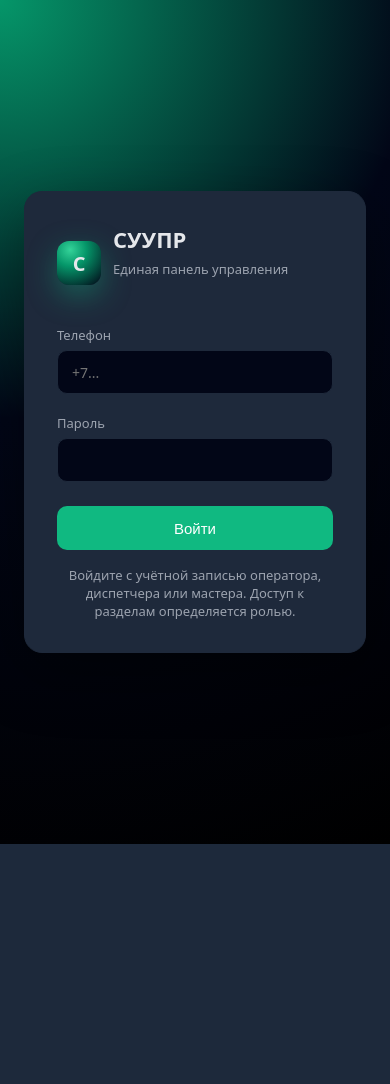
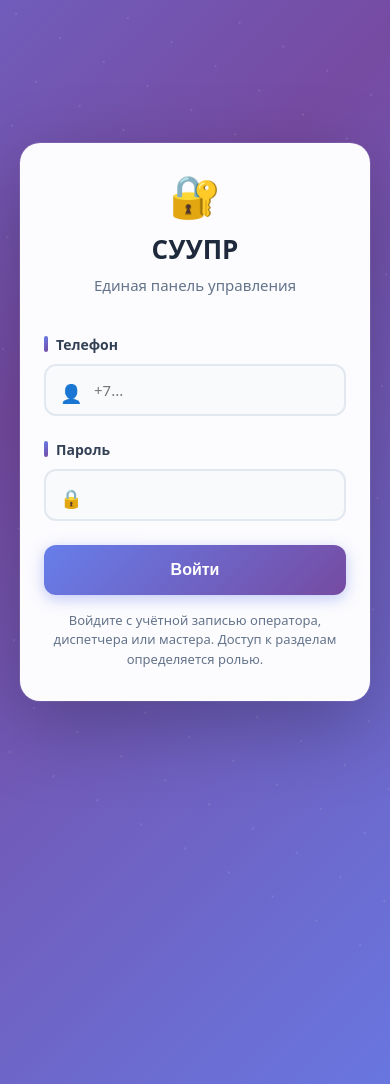
Before and after one commit to som1one/PromoutersWeb, a FastAPI app: page /admin/login in a window 390 px wide; the page is wider, and only the part inside the window is pictured. Shown: the top 1084 px of that part. Before the commit the page ends 844 px from the top of that part, so only its background shows below. Run offline with FastAPI, Linux system fonts and the light colour scheme; parts of the project's set-up code (start-up, migrations or seed data) failed here and were passed over.

Commit message:
style: restore PythonProject2 admin design

```diff
--- a/src/promouters/static/css/admin.css
+++ b/src/promouters/static/css/admin.css
@@ -1,12 +1,12 @@
 :root {
   --bg: #0f172a;
   --bg-soft: #020617;
-  --surface: #1e293b;
-  --surface-soft: #334155;
+  --surface: #020617;
+  --surface-soft: #020617;
   --border-subtle: #1e293b;
-  --accent: #10b981;
-  --accent-soft: rgba(16,185,129,0.12);
-  --accent-border: #059669;
+  --accent: #2563eb;
+  --accent-soft: rgba(37,99,235,0.12);
+  --accent-border: #1d4ed8;
   --text: #e5e7eb;
   --text-soft: #9ca3af;
   --danger: #ef4444;
@@ -22,7 +22,7 @@
 html, body { height: 100%; margin: 0; padding: 0; }
 body {
   font-family: system-ui, -apple-system, BlinkMacSystemFont, "Segoe UI", sans-serif;
-  background: radial-gradient(circle at top left, #059669 0, #020617 45%, #000 100%);
+  background: radial-gradient(circle at top left, #1d4ed8 0, #020617 45%, #000 100%);
   color: var(--text);
   -webkit-font-smoothing: antialiased;
 }
@@ -56,14 +56,14 @@ a:hover { text-decoration: underline; }
   width: 32px;
   height: 32px;
   border-radius: 12px;
-  background: radial-gradient(circle at 30% 20%, #34d399 0, #059669 35%, #020617 100%);
+  background: radial-gradient(circle at 30% 20%, #60a5fa 0, #1d4ed8 35%, #020617 100%);
   display: flex;
   align-items: center;
   justify-content: center;
   color: #e5e7eb;
   font-weight: 600;
   font-size: 17px;
-  box-shadow: 0 10px 30px rgba(16,185,129,0.4);
+  box-shadow: 0 10px 30px rgba(37,99,235,0.4);
 }
 .brand-title { display: flex; flex-direction: column; }
 .brand-title-main {
@@ -217,23 +231,45 @@ a:hover { text-decoration: underline; }
   cursor: pointer;
   text-decoration: none;
   transition: all 0.2s ease;
-  background: var(--accent);
+  background: linear-gradient(135deg, #2563eb 0%, #1d4ed8 100%);
   color: white;
+  position: relative;
+  overflow: hidden;
+  box-shadow: 0 4px 12px rgba(37,99,235,0.3);
 }
+.btn::before {
+  content: '';
+  position: absolute;
+  top: 50%;
+  left: 50%;
+  width: 0;
+  height: 0;
+  border-radius: 50%;
+  background: rgba(255,255,255,0.22);
+  transform: translate(-50%, -50%);
+  transition: width 0.3s, height 0.3s;
+}
+.btn:hover::before { width: 300px; height: 300px; }
+.btn > * { position: relative; z-index: 1; }
 .btn:hover {
-  background: var(--accent-border);
-  transform: translateY(-1px);
-  box-shadow: 0 4px 12px rgba(16,185,129,0.3);
+  background: linear-gradient(135deg, #2563eb 0%, #1d4ed8 100%);
+  transform: scale(1.02);
+  box-shadow: 0 4px 12px rgba(37,99,235,0.3);
   text-decoration: none;
   color: white;
 }
-.btn-primary { background: var(--info); }
-.btn-primary:hover { background: #2563eb; }
+.btn-primary { background: linear-gradient(135deg, #2563eb 0%, #1d4ed8 100%); }
+.btn-primary:hover { background: linear-gradient(135deg, #2563eb 0%, #1d4ed8 100%); }
 .btn-secondary { background: var(--surface-soft); color: var(--text); }
 .btn-secondary:hover { background: var(--surface); }
 .btn-danger { background: var(--danger); }
 .btn-danger:hover { background: #b91c1c; box-shadow: 0 4px 12px rgba(239,68,68,0.3); }
-.btn-ghost { background: transparent; color: var(--text); border: 1px solid var(--border-subtle); }
+.btn-ghost {
+  background: transparent;
+  color: var(--text);
+  border: 1px solid var(--border-subtle);
+  box-shadow: none;
+}
 .btn-ghost:hover { background: rgba(148,163,184,0.08); }
 .btn-sm { padding: 6px 12px; font-size: 13px; }
 
@@ -250,7 +286,7 @@ textarea {
   width: 100%;
   padding: 10px 14px;
   background: var(--bg-soft);
-  border: 1px solid var(--border-subtle);
+  border: 1px solid rgba(148,163,184,0.35);
   border-radius: var(--radius-md);
   color: var(--text);
   font-size: 14px;
--- a/src/promouters/static/css/login.css
+++ b/src/promouters/static/css/login.css
@@ -1,43 +1,284 @@
+* {
+  box-sizing: border-box;
+}
+
+@keyframes authFadeIn {
+  from {
+    opacity: 0;
+    transform: translateY(20px);
+  }
+  to {
+    opacity: 1;
+    transform: translateY(0);
+  }
+}
+
+@keyframes authSlideIn {
+  from {
+    opacity: 0;
+    transform: translateX(-20px);
+  }
+  to {
+    opacity: 1;
+    transform: translateX(0);
+  }
+}
+
+@keyframes authPulse {
+  0%, 100% {
+    transform: scale(1);
+  }
+  50% {
+    transform: scale(1.05);
+  }
+}
+
+@keyframes gradientShift {
+  0% { background-position: 0% 50%; }
+  50% { background-position: 100% 50%; }
+  100% { background-position: 0% 50%; }
+}
+
+@keyframes authFloat {
+  0% { transform: translate(0, 0) rotate(0deg); }
+  100% { transform: translate(-50px, -50px) rotate(360deg); }
+}
+
 body.auth-page {
+  min-height: 100vh;
   display: flex;
   align-items: center;
   justify-content: center;
-  min-height: 100vh;
-  padding: 24px;
+  padding: 20px;
+  position: relative;
+  overflow: hidden;
+  background: linear-gradient(135deg, #667eea 0%, #764ba2 50%, #667eea 100%);
+  background-size: 200% 200%;
+  animation: gradientShift 15s ease infinite;
 }
+
+body.auth-page::before {
+  content: '';
+  position: absolute;
+  top: -50%;
+  left: -50%;
+  width: 200%;
+  height: 200%;
+  background: radial-gradient(circle, rgba(255,255,255,0.1) 1px, transparent 1px);
+  background-size: 50px 50px;
+  animation: authFloat 20s linear infinite;
+}
+
 .auth-card {
   width: 100%;
-  max-width: 420px;
-  background: var(--surface);
-  border: 1px solid var(--border-subtle);
-  border-radius: var(--radius-lg);
-  padding: 32px;
-  box-shadow: 0 20px 60px rgba(0,0,0,0.4);
+  max-width: 440px;
+  padding: 48px 40px;
+  position: relative;
+  z-index: 1;
+  background: rgba(255, 255, 255, 0.98);
+  color: #1e293b;
+  border: 0;
+  border-radius: 24px;
+  box-shadow:
+    0 25px 80px rgba(0,0,0,0.25),
+    0 0 0 1px rgba(255,255,255,0.1);
+  backdrop-filter: blur(10px);
+  animation: authFadeIn 0.6s ease-out;
+  transition: transform 0.3s ease, box-shadow 0.3s ease;
 }
+
+.auth-card:hover {
+  transform: translateY(-2px);
+  box-shadow:
+    0 30px 90px rgba(0,0,0,0.3),
+    0 0 0 1px rgba(255,255,255,0.1);
+}
+
 .auth-brand {
   display: flex;
+  flex-direction: column;
   align-items: center;
-  gap: 12px;
+  gap: 8px;
+  margin-bottom: 40px;
+  text-align: center;
+  animation: authSlideIn 0.5s ease-out 0.1s both;
+}
+
+.auth-brand .brand-logo {
+  width: auto;
+  height: auto;
+  margin-bottom: 8px;
+  display: inline-block;
+  background: transparent;
+  color: transparent;
+  box-shadow: none;
+  font-size: 0;
+  animation: authPulse 2s ease-in-out infinite;
+}
+
+.auth-brand .brand-logo::before {
+  content: "\1F510";
+  color: #1e293b;
+  font-size: 48px;
+  line-height: 1;
+}
+
+.auth-title {
+  margin: 0 0 8px;
+  color: #1e293b;
+  font-size: 32px;
+  font-weight: 700;
+}
+
+.auth-subtitle {
+  margin: 0;
+  color: #64748b;
+  font-size: 15px;
+  font-weight: 400;
+}
+
+.auth-card .form-group {
+  position: relative;
   margin-bottom: 24px;
+  animation: authSlideIn 0.5s ease-out both;
 }
-.auth-brand .brand-logo {
-  width: 44px;
-  height: 44px;
-  font-size: 20px;
+
+.auth-card .form-group:nth-child(1) {
+  animation-delay: 0.2s;
 }
-.auth-title {
-  font-size: 22px;
+
+.auth-card .form-group:nth-child(2) {
+  animation-delay: 0.3s;
+}
+
+.auth-card .form-label {
+  display: flex;
+  align-items: center;
+  gap: 8px;
+  margin-bottom: 10px;
+  color: #334155;
+  font-size: 14px;
   font-weight: 600;
-  margin: 0 0 6px;
 }
-.auth-subtitle {
-  font-size: 13px;
-  color: var(--text-soft);
-  margin: 0 0 24px;
+
+.auth-card .form-label::before {
+  content: '';
+  width: 4px;
+  height: 16px;
+  background: linear-gradient(135deg, #667eea 0%, #764ba2 100%);
+  border-radius: 2px;
 }
+
+.auth-card input[type="tel"],
+.auth-card input[type="password"],
+.auth-card input[type="text"] {
+  width: 100%;
+  padding: 14px 16px 14px 48px;
+  border: 2px solid #e2e8f0;
+  border-radius: 12px;
+  background: #f8fafc;
+  color: #1e293b;
+  font-size: 15px;
+  transition: all 0.3s ease;
+}
+
+.auth-card input[type="tel"]:focus,
+.auth-card input[type="password"]:focus,
+.auth-card input[type="text"]:focus {
+  outline: none;
+  border-color: #667eea;
+  background: #ffffff;
+  box-shadow:
+    0 0 0 4px rgba(102, 126, 234, 0.1),
+    0 4px 12px rgba(102, 126, 234, 0.15);
+  transform: translateY(-1px);
+}
+
+.auth-card .form-group::after {
+  position: absolute;
+  left: 16px;
+  bottom: 14px;
+  color: #94a3b8;
+  font-size: 18px;
+  line-height: 1;
+  pointer-events: none;
+}
+
+.auth-card .form-group:has(input[type="tel"])::after {
+  content: "\1F464";
+}
+
+.auth-card .form-group:has(input[type="password"])::after {
+  content: "\1F512";
+}
+
+.auth-card .form-actions {
+  margin-top: 8px;
+  animation: authSlideIn 0.5s ease-out 0.4s both;
+}
+
+.auth-card .btn {
+  width: 100%;
+  padding: 16px 24px;
+  border: 0;
+  border-radius: 12px;
+  background: linear-gradient(135deg, #667eea 0%, #764ba2 100%);
+  color: #ffffff;
+  font-size: 16px;
+  font-weight: 600;
+  box-shadow: 0 4px 15px rgba(102, 126, 234, 0.4);
+}
+
+.auth-card .btn:hover {
+  transform: translateY(-2px);
+  box-shadow: 0 8px 25px rgba(102, 126, 234, 0.5);
+}
+
+.auth-card .btn:active {
+  transform: translateY(0);
+  box-shadow: 0 4px 15px rgba(102, 126, 234, 0.4);
+}
+
+.auth-card .error-message {
+  display: flex;
+  align-items: center;
+  gap: 10px;
+  margin-bottom: 24px;
+  padding: 14px 18px;
+  border: 1px solid #fecaca;
+  border-radius: 12px;
+  background: linear-gradient(135deg, #fee2e2 0%, #fecaca 100%);
+  color: #dc2626;
+  font-size: 14px;
+  font-weight: 500;
+  box-shadow: 0 2px 8px rgba(220, 38, 38, 0.1);
+  animation: authSlideIn 0.4s ease-out;
+}
+
+.auth-card .error-message::before {
+  content: "\26A0";
+  font-size: 18px;
+}
+
 .auth-footer {
   margin-top: 16px;
+  color: #64748b;
   font-size: 13px;
-  color: var(--text-soft);
+  line-height: 1.5;
   text-align: center;
 }
+
+@media (max-width: 480px) {
+  .auth-card {
+    padding: 32px 24px;
+    border-radius: 20px;
+  }
+
+  .auth-title {
+    font-size: 26px;
+  }
+
+  .auth-brand .brand-logo::before {
+    font-size: 40px;
+  }
+}
```
Also changed, not shown: other parts of src/promouters/static/css/admin.css (+30 -13 lines).
